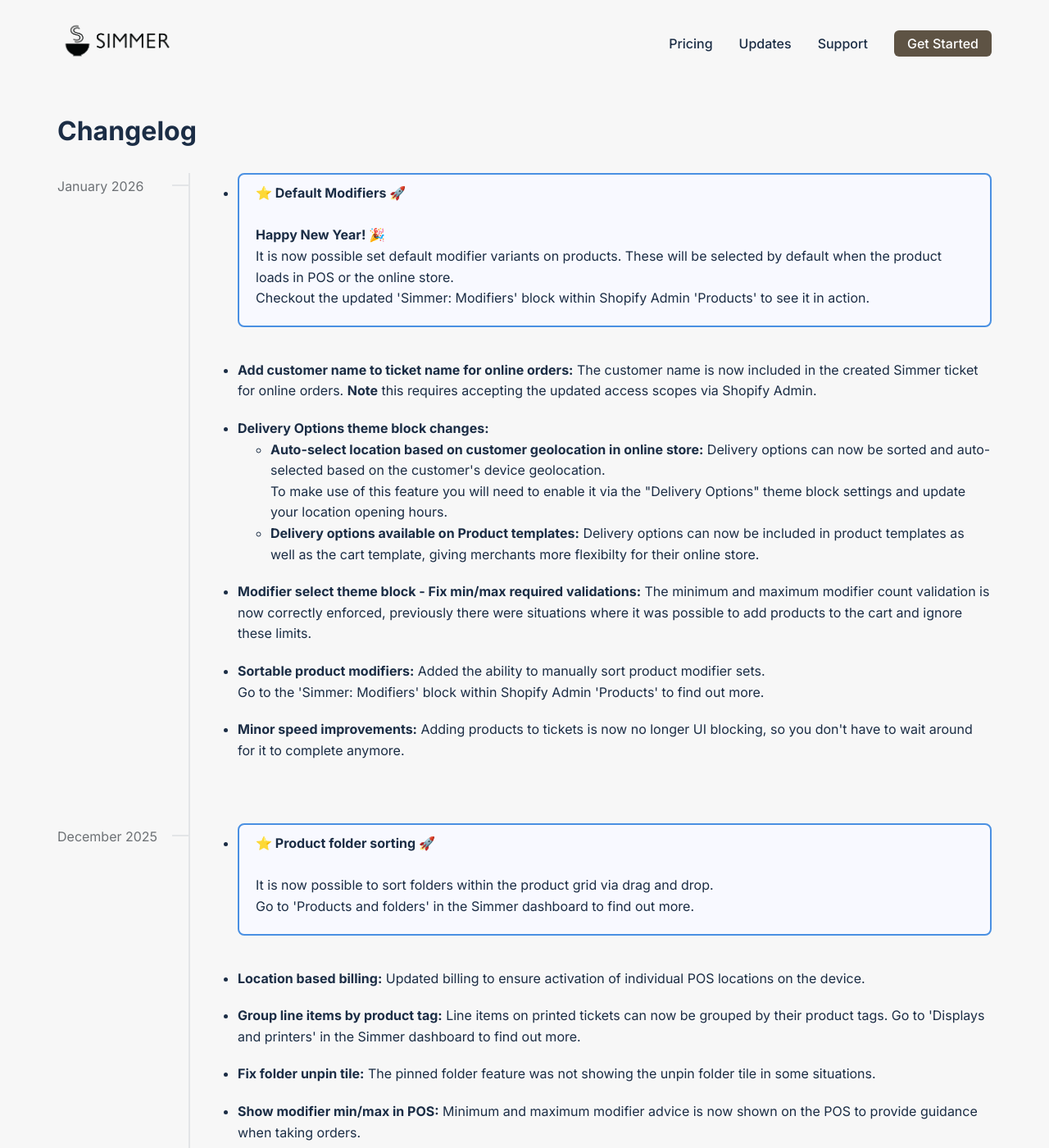
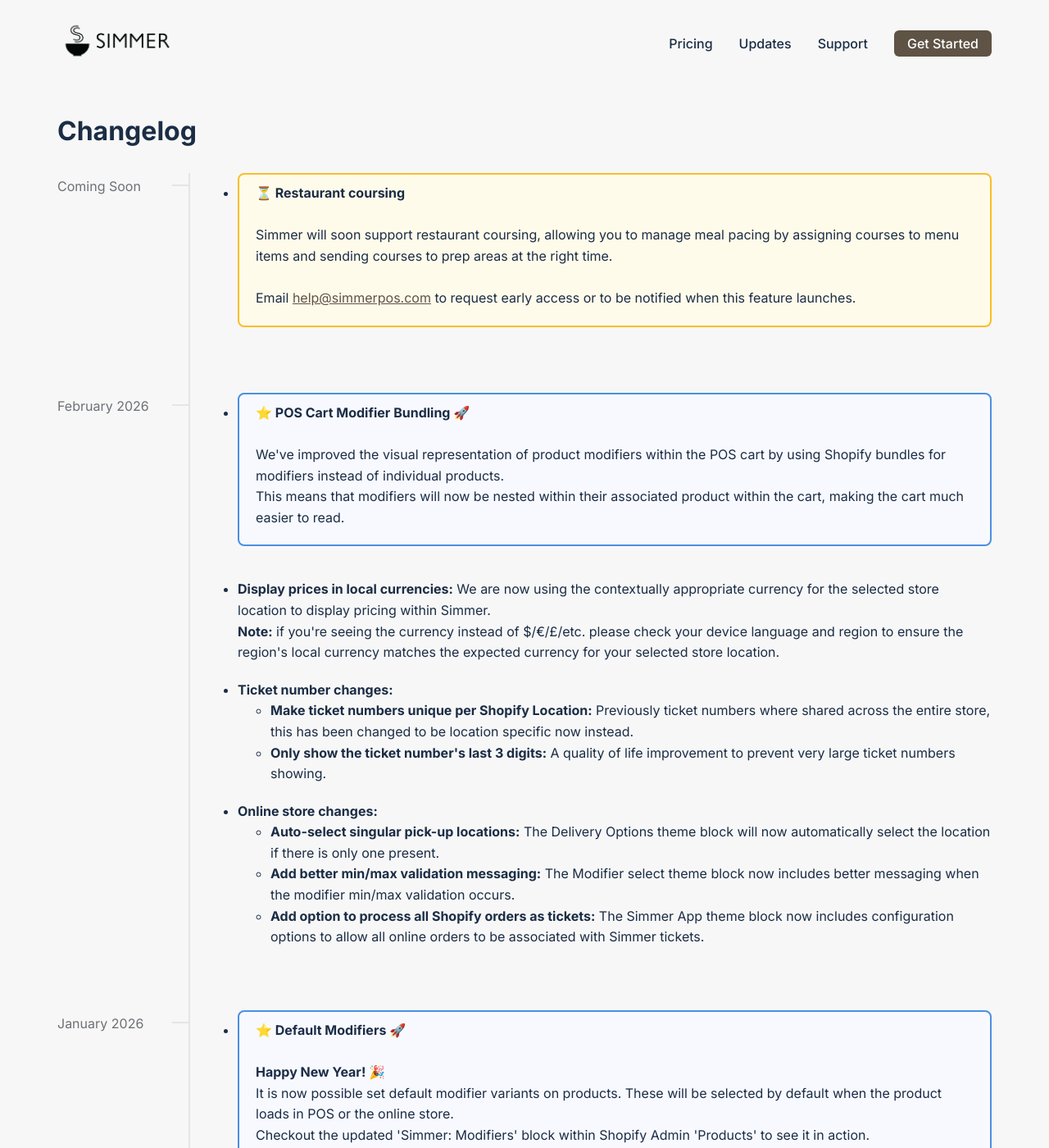
Before and after one commit to Pixel-Nova-Apps/simmerpos.com, a Jekyll site: the page built from _pages/changelog.md, in a window 1280 px wide and 1400 px high. Shown: the whole window at 82% size. Built offline with Jekyll 4.4.1, drawn with Linux system fonts in a browser that asks for light colours; a script that is not in the unit is left out.

Commit message:
Update changelog & faqs

```diff
--- a/_pages/changelog.md
+++ b/_pages/changelog.md
@@ -4,24 +4,67 @@ title: Changelog
 include_in_header: true
 ---
 
-<!-- # Up next
-
-<div class="changelog">
-
-<div class="feature-release up-next">
-  <div class="date">Soon!</div>
-  <h2>Online orders</h2>
-
-  <p>Simmer will soon support online orders. This will allow you to create tickets from your online store and have them show up in the Simmer extension, on KDS and print to your printer.</p>
-
-  <p>Please email <a href="mailto:help@simmerpos.com">help@simmerpos.com</a> if you'd like early access or to be notified when this feature is released.</p>
-</div>
-
-</div> -->
+<!-- # Up next -->
 
 # Changelog
 
 <div class="changelog">
+  <div class="changelog-item">
+    <div class="date">Coming Soon</div>
+    <ul>
+      <li class="feature-release up-next">
+      <strong>⏳ Restaurant coursing</strong><br><br>
+      Simmer will soon support restaurant coursing, allowing you to manage meal pacing by assigning courses to menu items and sending courses to prep areas at the right time.<br><br>
+      Email <a href="mailto:help@simmerpos.com">help@simmerpos.com</a> to request early access or to be notified when this feature launches.
+      </li>
+    </ul>
+  </div>
+
+  <div class="changelog-item">
+    <div class="date">February 2026</div>
+    <ul>
+      <li class="feature-release">
+        <strong>⭐️ POS Cart Modifier Bundling 🚀</strong><br><br>
+        We've improved the visual representation of product modifiers within the POS cart by using Shopify bundles for modifiers instead of individual products.<br>
+        This means that modifiers will now be nested within their associated product within the cart, making the cart much easier to read.
+      </li>
+      <li>
+        <strong>Display prices in local currencies:</strong>
+        We are now using the contextually appropriate currency for the selected store location to display pricing within Simmer.<br>
+        <strong>Note:</strong> if you're seeing the currency instead of $/€/£/etc. please check your device language and region to ensure the region's local currency matches the expected currency for your selected store location.
+      </li>
+      <li>
+        <strong>Ticket number changes:</strong>
+        <ul>
+          <li>
+            <strong>Make ticket numbers unique per Shopify Location:</strong>
+            Previously ticket numbers where shared across the entire store, this has been changed to be location specific now instead.
+          </li>
+          <li>
+            <strong>Only show the ticket number's last 3 digits:</strong>
+            A quality of life improvement to prevent very large ticket numbers showing.
+          </li>
+        </ul>
+      </li>
+      <li>
+        <strong>Online store changes:</strong>
+        <ul>
+          <li>
+            <strong>Auto-select singular pick-up locations:</strong>
+            The Delivery Options theme block will now automatically select the location if there is only one present.
+          </li>
+          <li>
+            <strong>Add better min/max validation messaging:</strong>
+            The Modifier select theme block now includes better messaging when the modifier min/max validation occurs.
+          </li>
+          <li>
+            <strong>Add option to process all Shopify orders as tickets:</strong>
+            The Simmer App theme block now includes configuration options to allow all online orders to be associated with Simmer tickets.
+          </li>
+        </ul>
+      </li>
+    </ul>
+  </div>
 
   <div class="changelog-item">
     <div class="date">January 2026</div>
@@ -64,7 +107,6 @@ include_in_header: true
         Adding products to tickets is now no longer UI blocking, so you don't have to wait around for it to complete anymore.
       </li>
     </ul>
-
   </div>
 
   <div class="changelog-item">
--- a/_pages/faqs.md
+++ b/_pages/faqs.md
@@ -58,3 +58,7 @@ Split payments can be made once the ticket has been added to the cart using the
 ## How do customers add a tip? {#question6}
 
 Tips can be added to the order using the built in POS feature. You can learn more about how to use this feature in Shopify's [Help center](https://help.shopify.com/en/manual/sell-in-person/shopify-pos/tips).
+
+## My device is showing the currency instead of $/€/£/etc. {#question7}
+
+Please check your device language and region to ensure the region's local currency matches the expected currency for your selected store location, see the support documentation for each platform - [Apple](https://support.apple.com/en-au/guide/iphone/iphce20717a3/ios) or [Android](https://support.google.com/pixelphone/answer/12571227).
```
